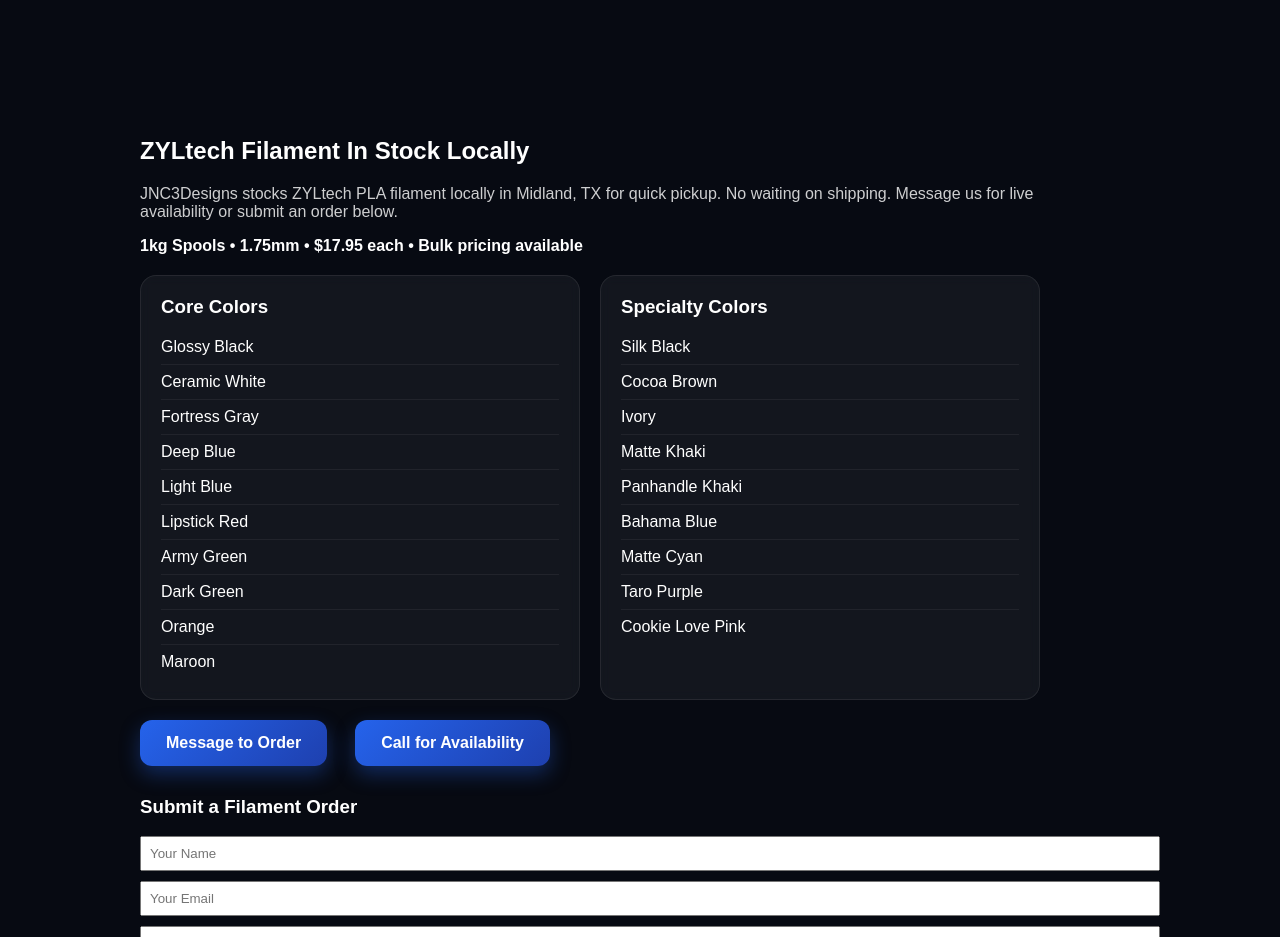
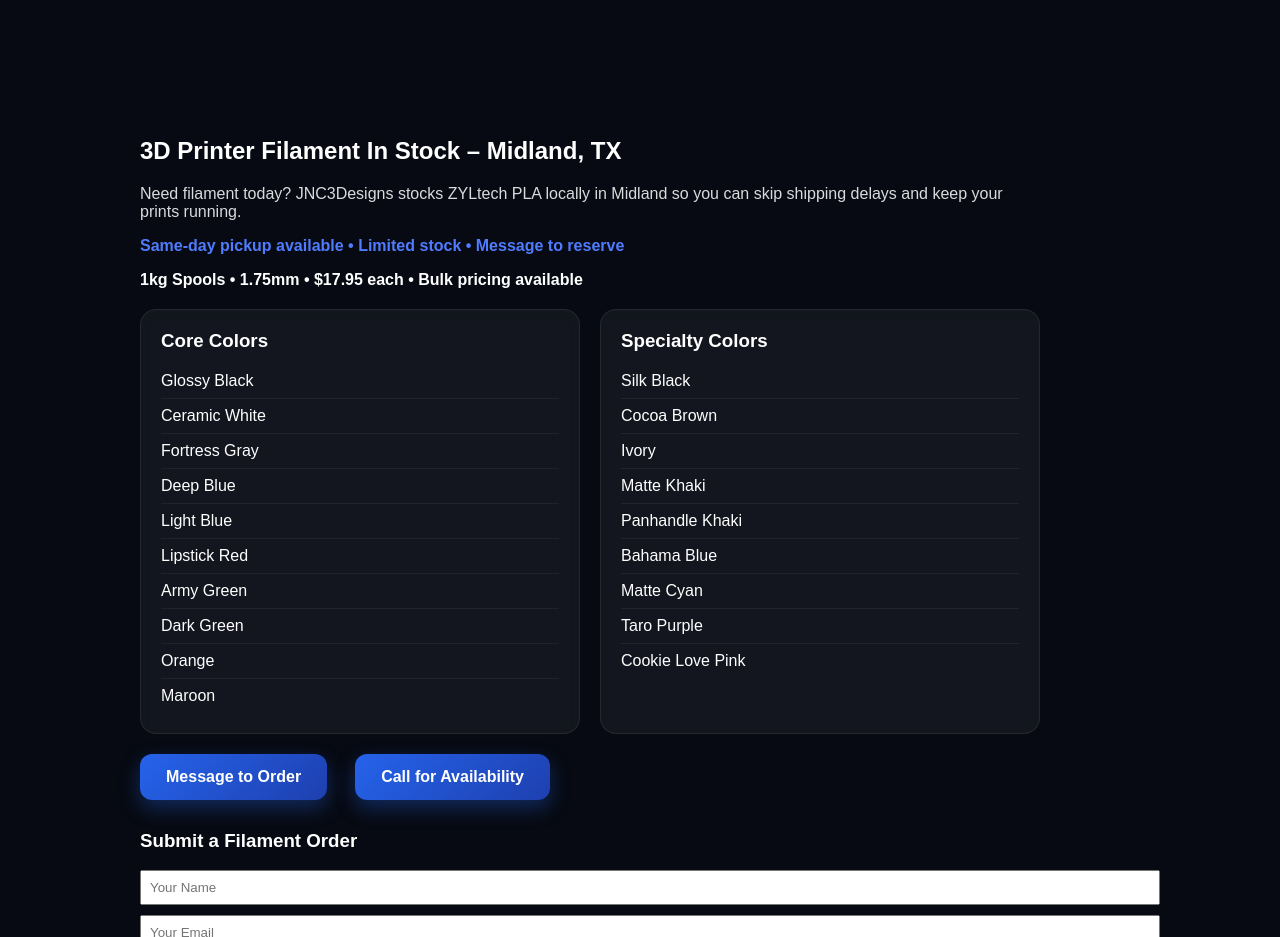
Before and after one commit to jnc3designs/jnc3designs-website, a Next.js app in the folder jnc3designs-premium/: page / in a window 1280 px wide. Shown: the part 4220-5157 px from the top of the page. Built offline with nearby package versions, Linux system fonts and the light colour scheme.

Commit message:
Update page.js

```diff
--- a/jnc3designs-premium/app/page.js
+++ b/jnc3designs-premium/app/page.js
@@ -252,12 +252,15 @@ export default function Home() {
       </section>
 
         <section className="section" id="filament">
-  <h2>ZYLtech Filament In Stock Locally</h2>
+  <h2>3D Printer Filament In Stock – Midland, TX</h2>
 
-  <p style={{ opacity: 0.8, maxWidth: "900px" }}>
-    JNC3Designs stocks ZYLtech PLA filament locally in Midland, TX for quick pickup.
-    No waiting on shipping. Message us for live availability or submit an order below.
-  </p>
+<p style={{ opacity: 0.85, maxWidth: "900px" }}>
+  Need filament today? JNC3Designs stocks ZYLtech PLA locally in Midland so you can skip shipping delays and keep your prints running.
+</p>
+
+<p style={{ marginTop: "10px", fontWeight: "600", color: "#4f7cff" }}>
+  Same-day pickup available • Limited stock • Message to reserve
+</p>
 
   <p style={{ marginTop: "10px", fontWeight: "600" }}>
     1kg Spools • 1.75mm • $17.95 each • Bulk pricing available
```
